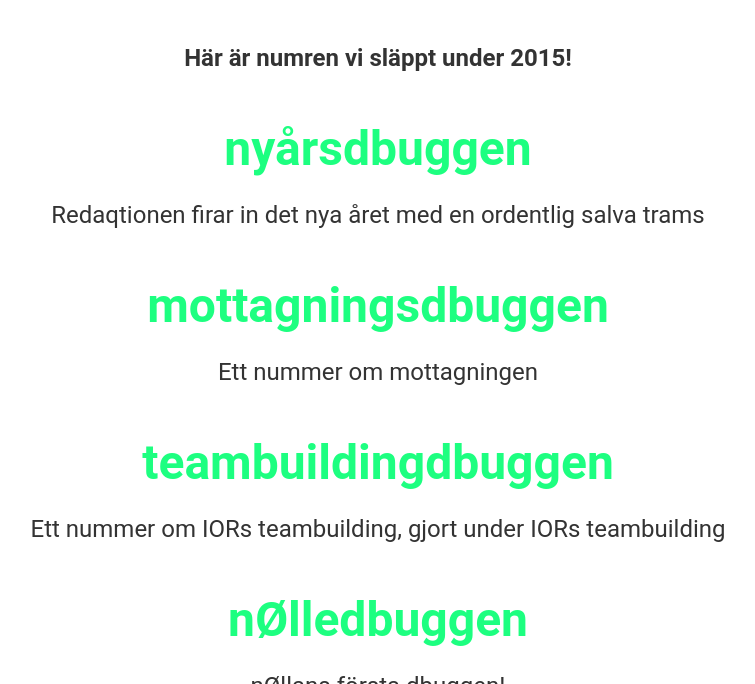
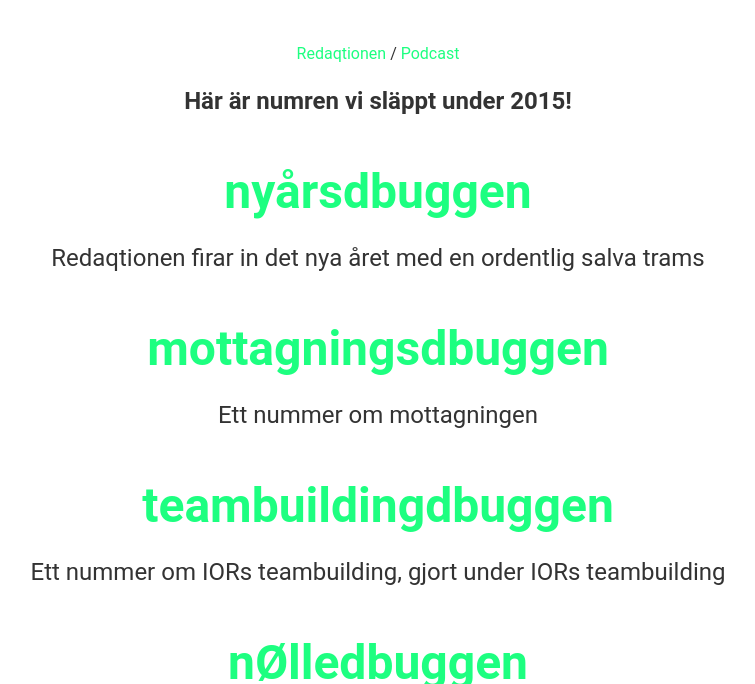
Before and after one commit to datasektionen/dbuggen, a Jekyll site: the page built from index.html, in a window 1280 px wide and 900 px high, scrolled down 483 px, cut to the strip 216-900 px from the top of the window. Shown: the whole strip, without its empty margins (262-1017 px from the left). Built offline with Jekyll 4.4.1, drawn with Linux system fonts in a browser that asks for light colours.

Commit message:
add draft for /redaqtionen/ and /podcast/
also a new cover photo

```diff
--- a/index.html
+++ b/index.html
@@ -1,10 +1,14 @@
 ---
 layout: default
 category: 0
-img: "https://images.unsplash.com/photo-1438216983993-cdcd7dea84ce?q=80&fm=jpg&s=4141165d8e8eed56b8d9012740c4b503"
+img: "https://files.slack.com/files-pri/T02D9V1NR-F0FBW58PM/tumblr_static_space.jpg"
 ---
 
 <main class="issue-list issue-0">
+    <nav>
+        <a href="/redaqtionen">Redaqtionen</a> /
+        <a href="/podcast">Podcast</a>
+    </nav>
   <h2>Här är numren vi släppt under 2015!</h2>
   <div class="text">
     {% for issue in site.data.issues %}
@@ -15,3 +19,5 @@ img: "https://images.unsplash.com/photo-1438216983993-cdcd7dea84ce?q=80&fm=jpg&s
     {% endfor %}
   </div>
 </main>
+
+<!-- img: "https://images.unsplash.com/photo-1438216983993-cdcd7dea84ce?q=80&fm=jpg&s=4141165d8e8eed56b8d9012740c4b503" -->
```
